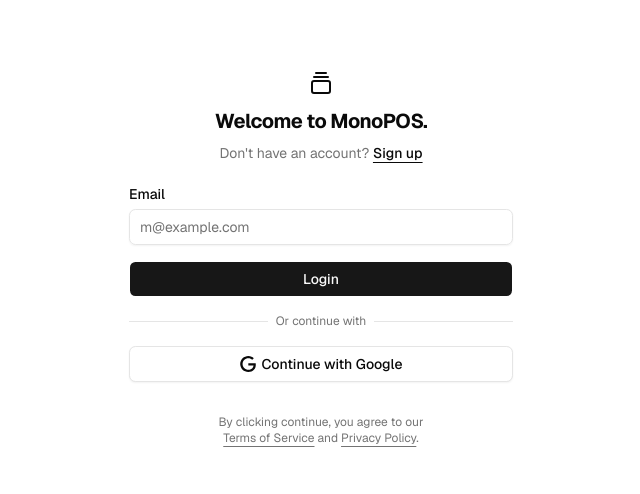
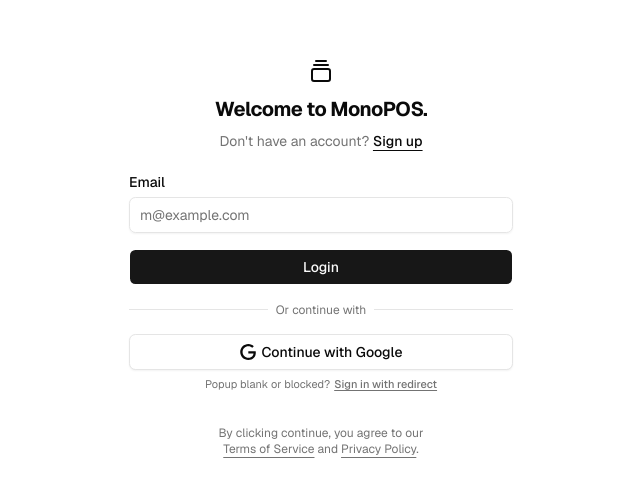
Before and after one commit to Sanketpatel109/pos1, a React (Vite) app: page / in a window 1280 px wide. Shown: the part 144-638 px from the top of the page, without its empty margins (319-959 px from the left). Built offline with nearby package versions, Linux system fonts and the light colour scheme; no server answers; what html5-qrcode would draw is missing.

Commit message:
feat(auth): add seamless full-page redirect fallback for Google sign-in

```diff
--- a/src/components/AuthGateScreen.tsx
+++ b/src/components/AuthGateScreen.tsx
@@ -61,6 +61,24 @@
       });
   }, [onAuthenticated]);
 
+  const handleGoogleRedirectSignIn = async () => {
+    try {
+      setLoading(true);
+      setError(null);
+      setIsUnauthorizedDomain(false);
+      await signInWithRedirect(auth, googleProvider);
+    } catch (err: any) {
+      console.error('Redirect sign-in error:', err);
+      if (err.code === 'auth/unauthorized-domain') {
+        setIsUnauthorizedDomain(true);
+        setError('Domain unauthorized in Firebase: "localhost" is not in Authorized Domains list.');
+      } else {
+        setError(err.message || 'Failed to start Google sign-in redirect.');
+      }
+      setLoading(false);
+    }
+  };
+
   const handleGoogleSignIn = async () => {
     try {
       setLoading(true);
@@ -69,7 +87,7 @@
       const result = await signInWithPopup(auth, googleProvider);
       onAuthenticated(result.user);
     } catch (err: any) {
-      console.warn('Google popup sign-in encountered an issue, falling back to redirect:', err);
+      console.warn('Google popup sign-in encountered an issue:', err);
       if (err.code === 'auth/unauthorized-domain') {
         setIsUnauthorizedDomain(true);
         setError('Domain unauthorized in Firebase: "localhost" is not added to Authorized Domains in your Firebase console.');
@@ -78,21 +96,13 @@
         err.code === 'auth/cancelled-popup-request' ||
         err.code === 'auth/internal-error'
       ) {
-        try {
-          await signInWithRedirect(auth, googleProvider);
+        // Automatically fallback to redirect if popup was blocked
+        await handleGoogleRedirectSignIn();
         return;
-        } catch (redirectErr: any) {
-          if (redirectErr.code === 'auth/unauthorized-domain') {
-            setIsUnauthorizedDomain(true);
-            setError('Domain unauthorized in Firebase: "localhost" is not added to Authorized Domains in your Firebase console.');
-          } else {
-            setError(redirectErr.message || 'Redirect sign-in failed.');
-          }
-        }
       } else if (err.code === 'auth/popup-closed-by-user') {
         setError(null);
       } else {
-        setError(err.message || 'Google sign-in failed. Please try again.');
+        setError(err.message || 'Google sign-in failed. Please try again or use redirect.');
       }
     } finally {
       setLoading(false);
@@ -351,6 +361,7 @@
           </div>
 
           {/* Full-width Google Authentication Button */}
+          <div className="flex flex-col gap-1.5">
             <Button
               id="btn-google-sign-in"
               type="button"
@@ -364,6 +375,18 @@
               </svg>
               Continue with Google
             </Button>
+            <div className="flex items-center justify-center text-[11px] text-muted-foreground gap-1">
+              <span>Popup blank or blocked?</span>
+              <button
+                type="button"
+                onClick={handleGoogleRedirectSignIn}
+                disabled={loading}
+                className="underline underline-offset-2 hover:text-foreground font-medium cursor-pointer"
+              >
+                Sign in with redirect
+              </button>
+            </div>
+          </div>
 
           {/* Feedback Alerts using standard shadcn tokens */}
           {successMessage && (
```
Lines whose indentation alone changed are shown as unchanged.
